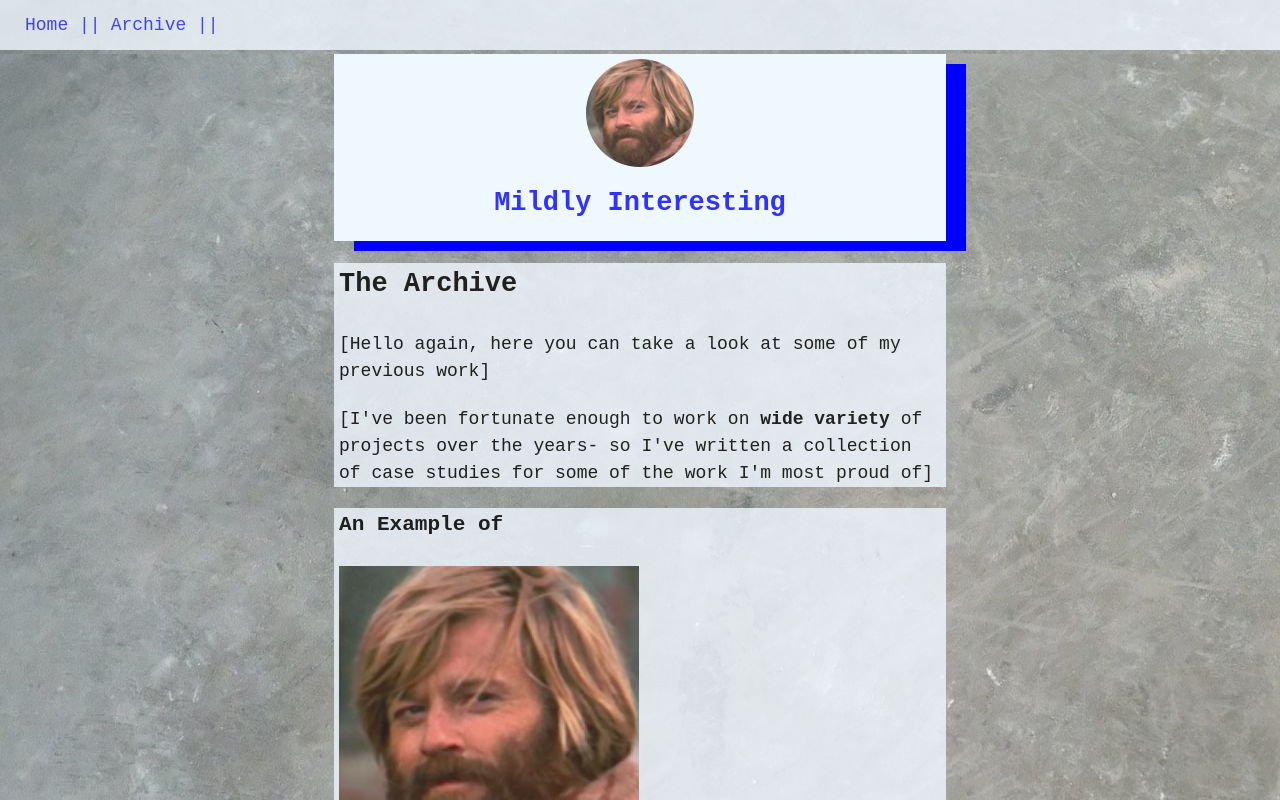
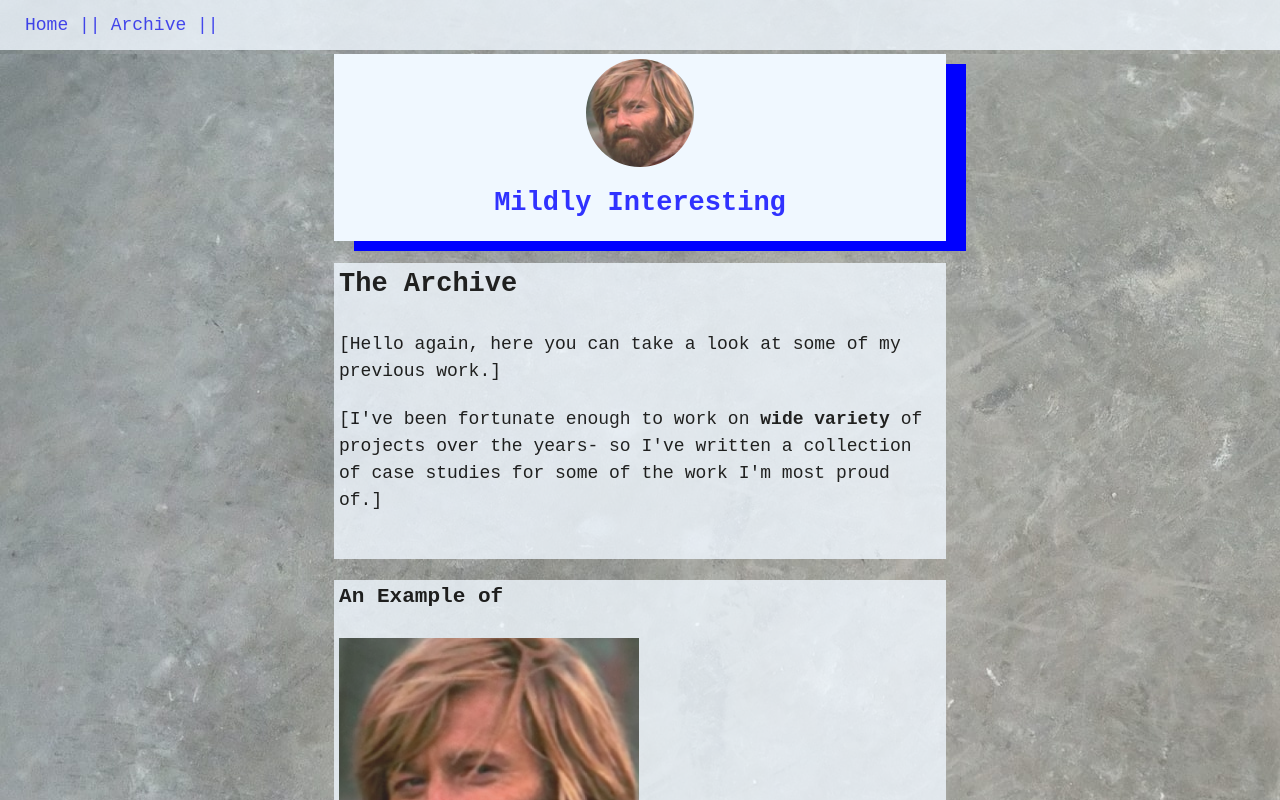
Before and after one commit to CregCodes/blog_practise, a Next.js app in the folder nextjs-blog/: page /archive/archive in a window 1280 px wide. Shown: the top 800 px of the page. Built offline with nearby package versions, Linux system fonts and the light colour scheme.

Commit message:
Added Archive template- formatted archive page

```diff
--- a/nextjs-blog/pages/archive/archive.js
+++ b/nextjs-blog/pages/archive/archive.js
@@ -13,13 +13,14 @@ export default function Archive() {
       <section className={utilStyles.headingMd}>
         <h2 className={utilStyles.padding1px}>The Archive</h2>
         <p className={utilStyles.padding1px}>
-          [Hello again, here you can take a look at some of my previous work]
+          [Hello again, here you can take a look at some of my previous work.]
         </p>
         <p>
           [I've been fortunate enough to work on <b>wide variety</b> of projects
           over the years- so I've written a collection of case studies for some
-          of the work I'm most proud of]
+          of the work I'm most proud of.]
         </p>
+        <br />
       </section>
       <section className={utilStyles.headingMd}>
         <h3 className={utilStyles.padding1px}>An Example of</h3>
@@ -30,6 +31,7 @@ export default function Archive() {
           width={300}
           height={300}
         />
+        <br />
         <Link href="/archive/test">Test Link to Case Study</Link>
       </section>
       <section className={utilStyles.headingMd}>
```
Also changed, not shown: 1 other file (tests, documents, lock files or other folders).
